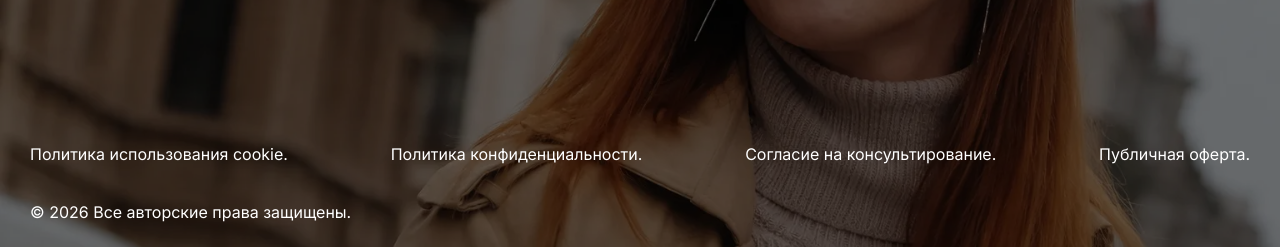
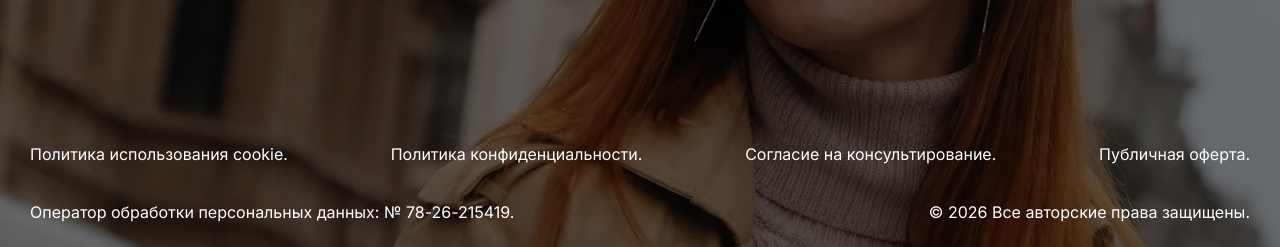
Before and after one commit to stacylitezz16/crisis-psychologist, a plain HTML site: page index.html in a window 1280 px wide. Shown: the part 6815-7062 px from the top of the page. Drawn offline with Linux system fonts and the light colour scheme; a web font is replaced by a local one.

Commit message:
Update index.html
Add personal data operator information

```diff
--- a/index.html
+++ b/index.html
@@ -524,6 +524,7 @@
     <span><a href="source/Politika_konfidentsialnosti_092026.pdf" class="doc-link">Политика конфиденциальности.</a></span>
     <span><a href="source/Soglasie_na_konsultirovanie_092026.pdf" class="doc-link">Согласие на консультирование.</a></span>
     <span><a href="source/Publichnaya_oferta_092026.pdf" class="doc-link">Публичная оферта.</a></span>
+    <span>Оператор обработки персональных данных: № 78-26-215419.</span>
     <span>© 2026 Все авторские права защищены.</span>
 </div>
 
```
